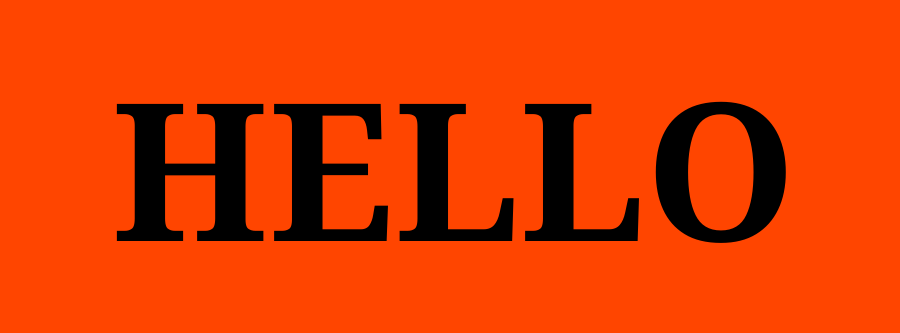
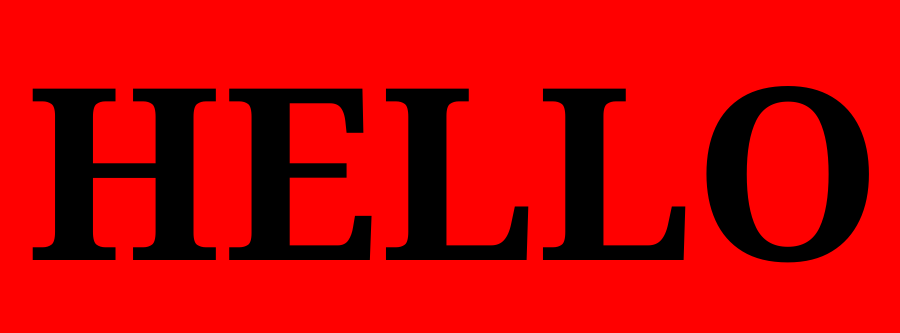
Before and after one commit to NickWable/GitDemo, a plain HTML site: page index.html in a window 1280 px wide. Shown: the part 242-575 px from the top of the page, without its empty margins (186-1086 px from the left). Drawn offline with Linux system fonts and the light colour scheme.

Commit message:
tweak css

```diff
--- a/app.css
+++ b/app.css
@@ -3,11 +3,11 @@ body {
 justify-content: center;
 align-items: center;
 height: 100vh;
-background-color: orangered;
+background-color: red;
 }
 
 h1 {
-    font-size: 12rem;
+    font-size: 15rem;
     font-family: Cambria, Cochin, Georgia, Times, 'Times New Roman', serif;
 }
 
```
